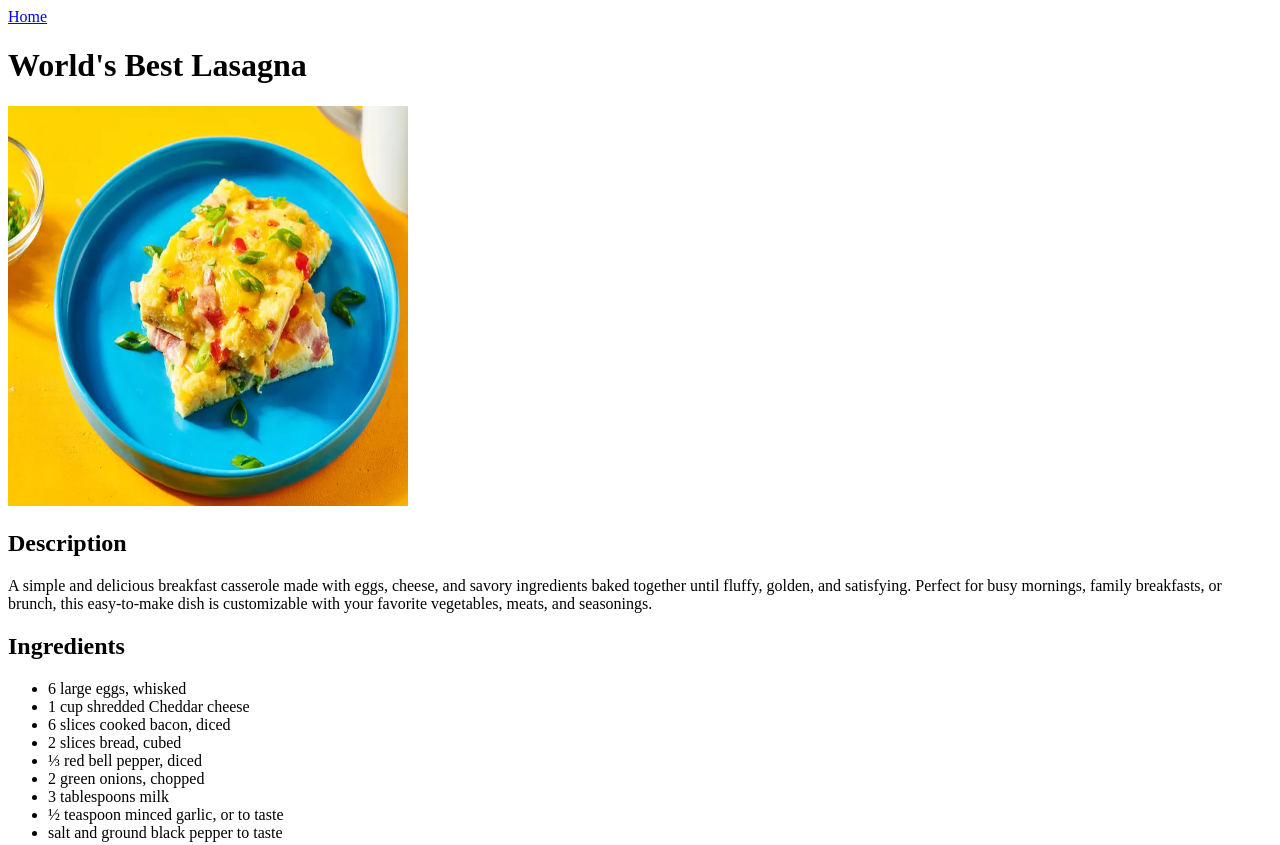
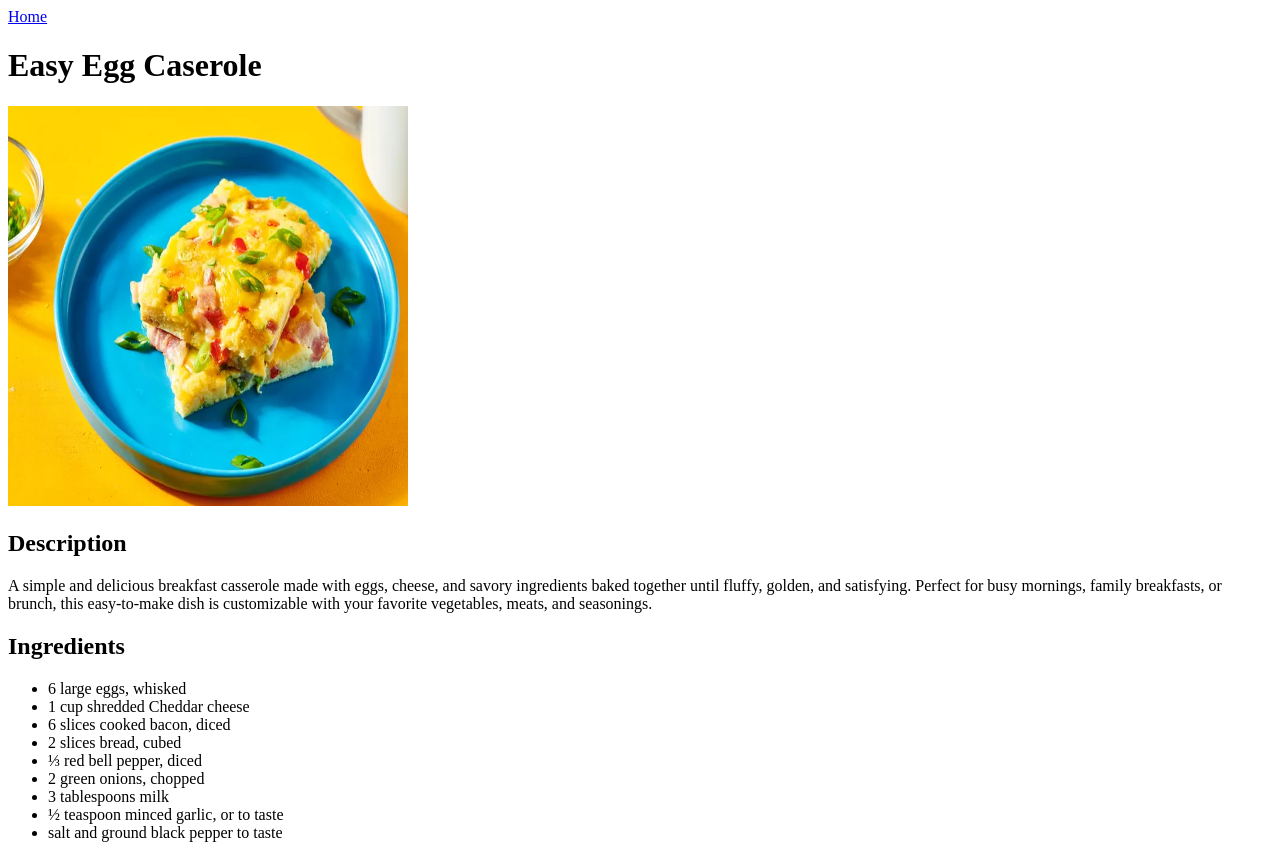
Before and after one commit to xClyd3/odin-recipes, a plain HTML site: page recipes/egg_caserole.html in a window 1280 px wide. Shown: the top 845 px of the page. Drawn offline with Linux system fonts and the light colour scheme.

Commit message:
Fixed titles and headers

```diff
--- a/recipes/egg_caserole.html
+++ b/recipes/egg_caserole.html
@@ -3,11 +3,11 @@
 <head>
     <meta charset="UTF-8">
     <meta name="viewport" content="width=device-width, initial-scale=1.0">
-    <title>Peanut Butter Bar Recipe</title>
+    <title>Easy Egg Caserole Recipe</title>
 </head>
 <nav><a href ="../index.html">Home</a></nav>
 <body>
-    <h1>World's Best Lasagna</h1>
+    <h1>Easy Egg Caserole</h1>
     <img  src ="../images/super-easy-egg.jpg" alt="Photo of the egg caserole" width ="400" height="400">
     <h2>Description</h2>
     <p>A simple and delicious breakfast casserole made with eggs, cheese, and savory ingredients baked together until fluffy, golden, and satisfying. Perfect for busy mornings, family breakfasts, or brunch, this easy-to-make dish is customizable with your favorite vegetables, meats, and seasonings.</p>
```
Also changed, not shown: index.html (+1 -1 lines), recipes/peanut_butter_bars.html (+1 -1 lines).
